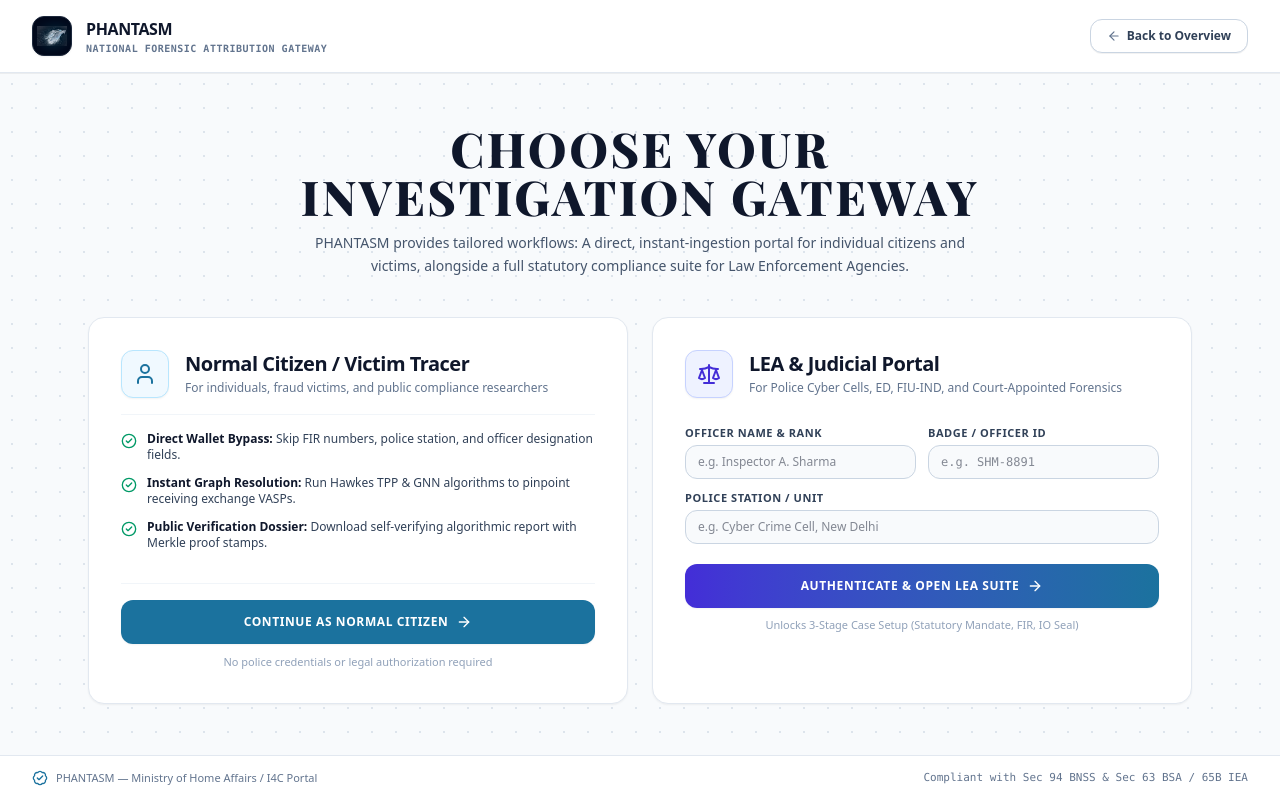
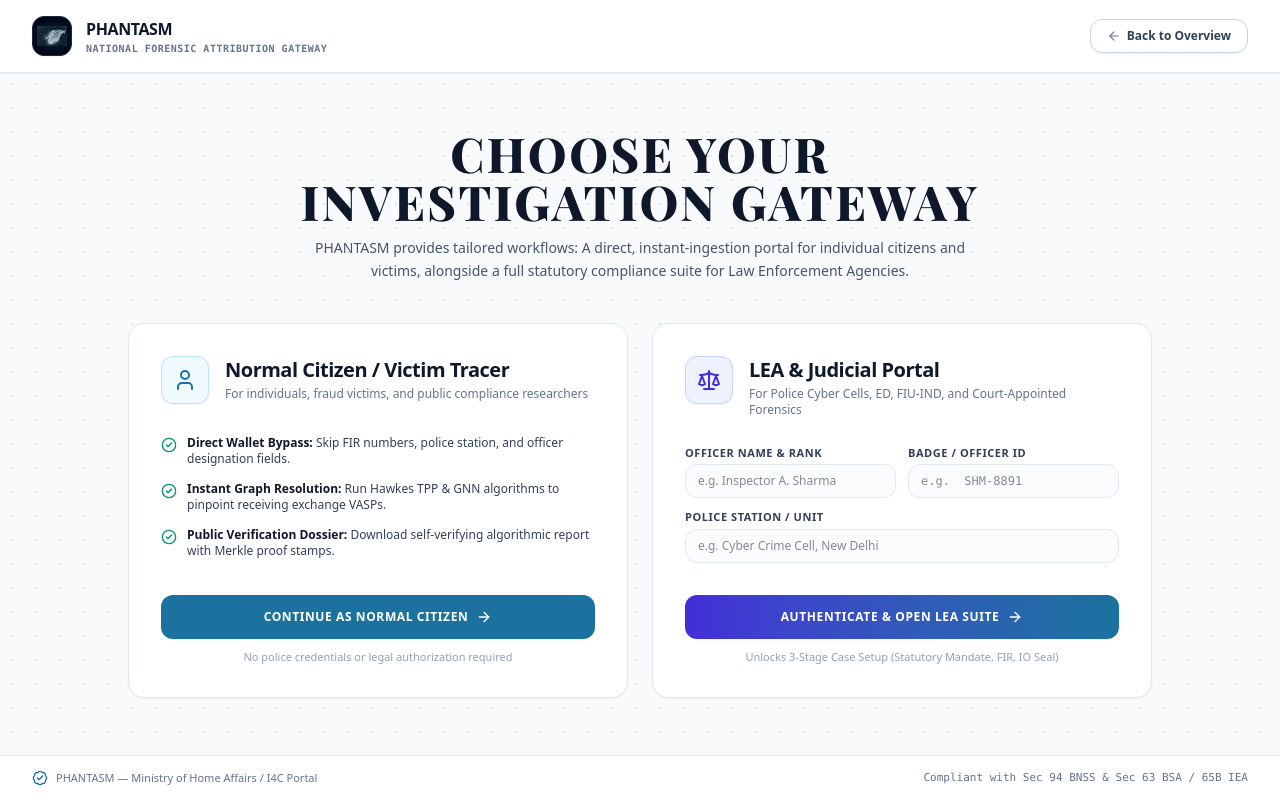
Before and after one commit to rishithraswant-eng/VinHack, a Next.js app in the folder frontend/: page / in a window 1280 px wide. Both pictures are taken after a click on the button "LAUNCH FORENSIC SUITE". Built offline with nearby package versions, Linux system fonts and the light colour scheme.

Commit message:
style(auth): make gateway cards symmetric in layout, padding and borders

```diff
--- a/frontend/app/components/auth/PortalAuthPage.tsx
+++ b/frontend/app/components/auth/PortalAuthPage.tsx
@@ -102,13 +102,13 @@ export default function PortalAuthPage({
         </div>
 
         {/* Dual Cards Grid */}
-        <div className="grid grid-cols-1 md:grid-cols-2 gap-6 items-stretch">
+        <div className="grid grid-cols-1 md:grid-cols-2 gap-6 items-stretch max-w-5xl mx-auto w-full">
 
           {/* Card 1: Citizen / Public Gateway */}
-          <div className="bg-white border border-slate-200 hover:border-[#1B729E]/60 rounded-2xl p-7 sm:p-8 flex flex-col justify-between shadow-xs hover:shadow-md transition-all duration-200 group relative">
-            <div>
+          <div className="bg-white border border-slate-200 hover:border-slate-300 rounded-2xl p-7 sm:p-8 flex flex-col justify-between shadow-xs transition-all duration-200">
+            <div className="flex flex-col flex-1 justify-between">
               {/* Title & Icon */}
-              <div className="flex items-start space-x-4 mb-4">
+              <div className="flex items-start space-x-4 mb-5">
                 <div className="w-12 h-12 rounded-xl bg-sky-50 border border-sky-200 flex items-center justify-center text-[#1B729E] shrink-0 shadow-xs">
                   <User className="w-6 h-6" />
                 </div>
@@ -123,7 +123,7 @@ export default function PortalAuthPage({
               </div>
 
               {/* Features List */}
-              <div className="space-y-3 py-4 border-t border-slate-100 my-4 text-xs text-slate-700">
+              <div className="space-y-3.5 my-auto py-2 text-xs text-slate-700">
                 <div className="flex items-start space-x-2.5">
                   <CheckCircle2 className="w-4 h-4 text-emerald-600 shrink-0 mt-0.5" />
                   <span>
@@ -146,11 +146,11 @@ export default function PortalAuthPage({
             </div>
 
             {/* CTA Button */}
-            <div className="pt-4 border-t border-slate-100">
+            <div className="pt-6 mt-auto">
               <button
                 type="button"
                 onClick={onSelectCitizen}
-                className="w-full py-3.5 px-6 rounded-xl bg-[#1B729E] hover:bg-[#155E82] text-white font-bold text-xs uppercase tracking-wider flex items-center justify-center space-x-2 shadow-xs transition hover:scale-[1.01] cursor-pointer"
+                className="w-full py-3.5 px-6 rounded-xl bg-[#1B729E] hover:bg-[#155E82] text-white font-bold text-xs uppercase tracking-wider flex items-center justify-center space-x-2 shadow-xs transition hover:scale-[1.005] cursor-pointer"
               >
                 <span>Continue as Normal Citizen</span>
                 <ArrowRight className="w-4 h-4" />
@@ -162,10 +162,10 @@ export default function PortalAuthPage({
           </div>
 
           {/* Card 2: Law Enforcement Agency (LEA) Portal */}
-          <div className="bg-white border border-slate-200 hover:border-indigo-400/80 rounded-2xl p-7 sm:p-8 flex flex-col justify-between shadow-xs hover:shadow-md transition-all duration-200 group relative">
-            <div>
+          <div className="bg-white border border-slate-200 hover:border-slate-300 rounded-2xl p-7 sm:p-8 flex flex-col justify-between shadow-xs transition-all duration-200">
+            <div className="flex flex-col flex-1 justify-between">
               {/* Title & Icon */}
-              <div className="flex items-start space-x-4 mb-4">
+              <div className="flex items-start space-x-4 mb-5">
                 <div className="w-12 h-12 rounded-xl bg-indigo-50 border border-indigo-200 flex items-center justify-center text-indigo-700 shrink-0 shadow-xs">
                   <Scale className="w-6 h-6" />
                 </div>
@@ -180,7 +180,7 @@ export default function PortalAuthPage({
               </div>
 
               {/* Officer Form */}
-              <form onSubmit={handleLeaSubmit} className="space-y-3 pt-3 text-xs">
+              <form id="lea-auth-form" onSubmit={handleLeaSubmit} className="space-y-3 my-auto py-2 text-xs">
                 <div className="grid grid-cols-2 gap-3">
                   <div>
                     <label className="block text-[11px] font-bold uppercase tracking-wider text-slate-700 mb-1">
@@ -190,7 +190,7 @@ export default function PortalAuthPage({
                       type="text"
                       value={officerName}
                       onChange={(e) => setOfficerName(e.target.value)}
-                      className="w-full px-3 py-2 rounded-xl bg-slate-50 border border-slate-300 text-slate-900 outline-none focus:bg-white focus:border-[#1B729E] focus:ring-2 focus:ring-sky-100 text-xs transition"
+                      className="w-full px-3 py-2 rounded-xl bg-slate-50/60 border border-slate-200 text-slate-900 outline-none focus:bg-white focus:border-[#1B729E] focus:ring-2 focus:ring-sky-100 text-xs transition"
                       placeholder="e.g. Inspector A. Sharma"
                     />
                   </div>
@@ -202,8 +202,8 @@ export default function PortalAuthPage({
                       type="text"
                       value={badgeNumber}
                       onChange={(e) => setBadgeNumber(e.target.value)}
-                      className="w-full px-3 py-2 rounded-xl bg-slate-50 border border-slate-300 text-slate-900 font-mono outline-none focus:bg-white focus:border-[#1B729E] focus:ring-2 focus:ring-sky-100 text-xs transition"
-                      placeholder="e.g. SHM-8891"
+                      className="w-full px-3 py-2 rounded-xl bg-slate-50/60 border border-slate-200 text-slate-900 font-mono outline-none focus:bg-white focus:border-[#1B729E] focus:ring-2 focus:ring-sky-100 text-xs transition"
+                      placeholder="e.g.  SHM-8891"
                     />
                   </div>
                 </div>
@@ -216,16 +216,19 @@ export default function PortalAuthPage({
                     type="text"
                     value={policeStation}
                     onChange={(e) => setPoliceStation(e.target.value)}
-                    className="w-full px-3 py-2 rounded-xl bg-slate-50 border border-slate-300 text-slate-900 outline-none focus:bg-white focus:border-[#1B729E] focus:ring-2 focus:ring-sky-100 text-xs transition"
+                    className="w-full px-3 py-2 rounded-xl bg-slate-50/60 border border-slate-200 text-slate-900 outline-none focus:bg-white focus:border-[#1B729E] focus:ring-2 focus:ring-sky-100 text-xs transition"
                     placeholder="e.g. Cyber Crime Cell, New Delhi"
                   />
                 </div>
+              </form>
+            </div>
 
             {/* Submit Action */}
-                <div className="pt-2">
+            <div className="pt-6 mt-auto">
               <button
+                form="lea-auth-form"
                 type="submit"
-                    className="w-full py-3.5 px-6 rounded-xl bg-gradient-to-r from-indigo-700 to-[#1B729E] hover:from-indigo-800 hover:to-[#155E82] text-white font-bold text-xs uppercase tracking-wider flex items-center justify-center space-x-2 shadow-xs transition hover:scale-[1.01] cursor-pointer"
+                className="w-full py-3.5 px-6 rounded-xl bg-gradient-to-r from-indigo-700 to-[#1B729E] hover:from-indigo-800 hover:to-[#155E82] text-white font-bold text-xs uppercase tracking-wider flex items-center justify-center space-x-2 shadow-xs transition hover:scale-[1.005] cursor-pointer"
               >
                 <span>Authenticate & Open LEA Suite</span>
                 <ArrowRight className="w-4 h-4" />
@@ -233,8 +236,6 @@ export default function PortalAuthPage({
               <p className="text-[11px] text-center text-slate-400 mt-2.5">
                 Unlocks 3-Stage Case Setup (Statutory Mandate, FIR, IO Seal)
               </p>
-                </div>
-              </form>
             </div>
           </div>
         </div>
```
Lines whose indentation alone changed are shown as unchanged.
